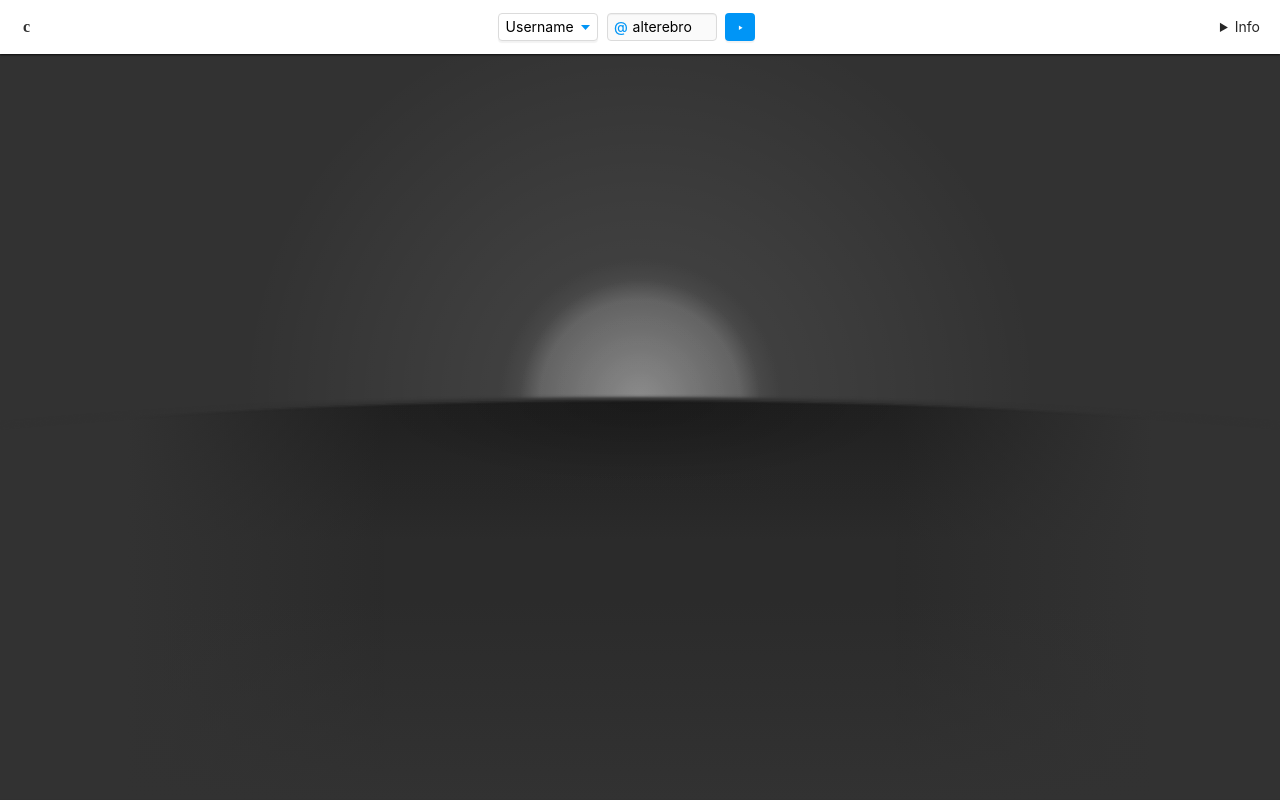
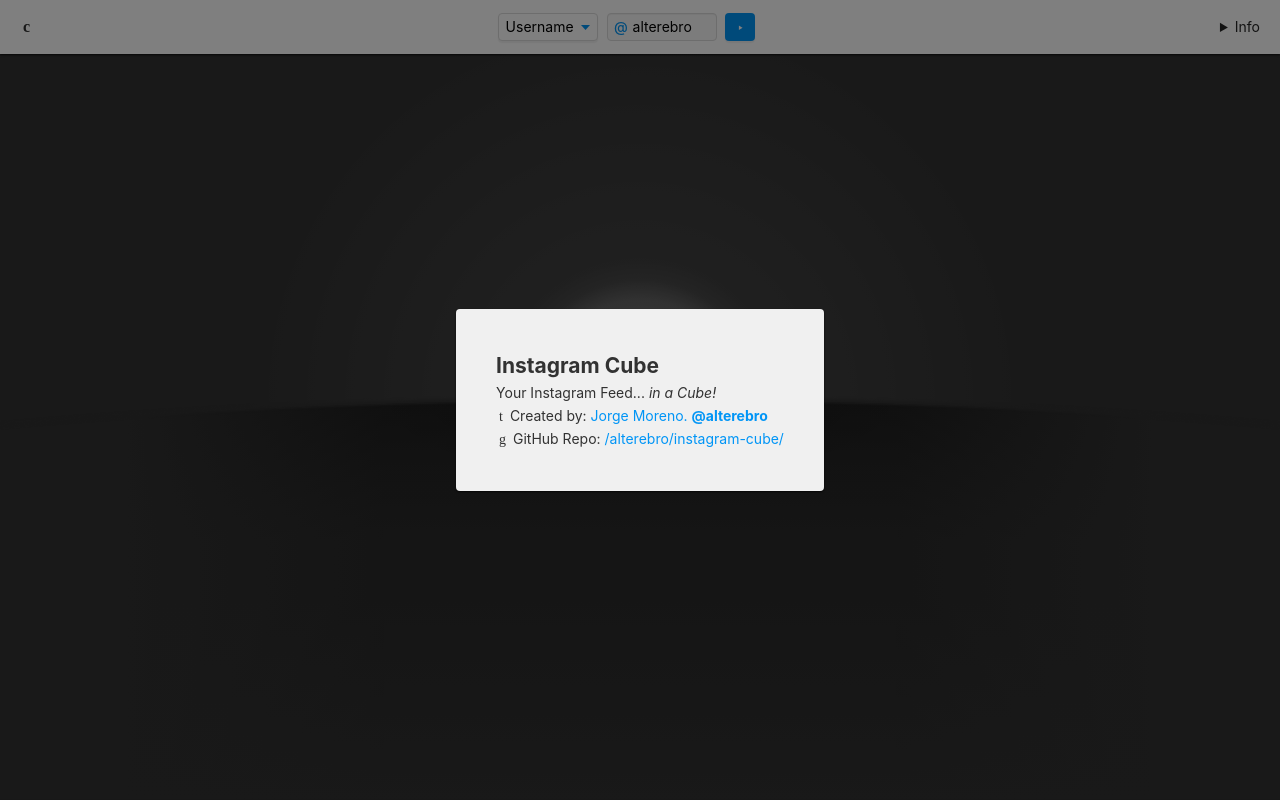
Before and after one commit to alterebro/instagram-cube, a PHP site: page /cube.html in a window 1280 px wide; the page is wider, and only the part inside the window is pictured. Run offline with PHP 8.4, Linux system fonts and the light colour scheme; some web fonts are replaced.

Commit message:
modal info window

```diff
--- a/cube.html
+++ b/cube.html
@@ -41,9 +41,18 @@
         </header>
     </cube-head>
 
-
-
-
+    <cube-info inline-template>
+        <aside>
+            <div class="cube-moadlWindow">
+                <h2>Instagram Cube</h2>
+                <p>Your Instagram Feed... <em>in a Cube!</em></p>
+                <ul>
+                    <li><i class="icon icon-twitter"></i> <span>Created by:</span> <a href="https://twitter.com/alterebro">Jorge Moreno. <strong>@alterebro</strong></a></li>
+                    <li><i class="icon icon-github"></i> <span>GitHub Repo:</span> <a href="https://github.com/alterebro/instagram-cube">/alterebro/instagram-cube/</a></li>
+                </ul>
+            </div>
+        </aside>
+    </cube-info>
 
     <cube inline-template>
         <main :style="cubeContainer" v-show="instagramFeed.length">
--- a/cube/css/cube.less
+++ b/cube/css/cube.less
@@ -48,7 +48,7 @@
 
 // -----------------------
 // Global Style Reset
-html, body, ul, li, p, h1, form, button {
+html, body, ul, li, p, h1, h2, form, button {
     .unspaced();
 }
 li { list-style: none }
@@ -331,7 +331,26 @@ header {
     }
 }
 
+// -------------
+// #app > aside
+aside {
+    .unspaced();
+    .full-size();
+    position: absolute;
+    top: 0;
+    left: 0;
+    background: rgba(0, 0, 0, .5);
+    display: grid;
+    place-items: center;
 
+    > .cube-moadlWindow {
+        background: var(--fg-color);
+        color: var(--bg-color);
+        padding: ~"calc( var(--spacing) * 2 )";
+        box-shadow: 0 1px 2px rgba(0, 0, 0, .75);
+        border-radius: 4px;
+    }
+}
 
 // -------------
 // #app > main
--- a/cube/js/cube.js
+++ b/cube/js/cube.js
@@ -107,7 +107,7 @@ const Store = {
 // ----------
 // Components
 const CubeHead = {
-    data: function () { return Store.state },
+    data : function () { return Store.state },
     name : "CubeHead",
     methods : {
         requestFeed : function() {
@@ -125,13 +125,20 @@ const CubeHead = {
     }
 }
 
+const CubeInfo = {
+    data : function() { return Store.state },
+    name : "CubeInfo",
+    methods : {},
+    created() {}
+}
+
 const Cube = {
-    data: function () { return Store.state },
+    data : function () { return Store.state },
     name : "Cube"
 }
 
 const CubeFoot = {
-    data: function () { return Store.state },
+    data : function () { return Store.state },
     name : "CubeFoot",
     methods : {
         changeSide(side) {
@@ -169,9 +176,10 @@ const CubeFoot = {
 const App = new Vue({
     el: '#app',
     components : {
+        CubeHead,
+        CubeInfo,
         Cube,
-        CubeFoot,
-        CubeHead,
+        CubeFoot
     },
     created : function() {
         let w = Math.max(document.documentElement.clientWidth, window.innerWidth || 0);
```
Also changed, not shown: data/@alterebro.json (+1 -1 lines), cube/css/cube.css.
